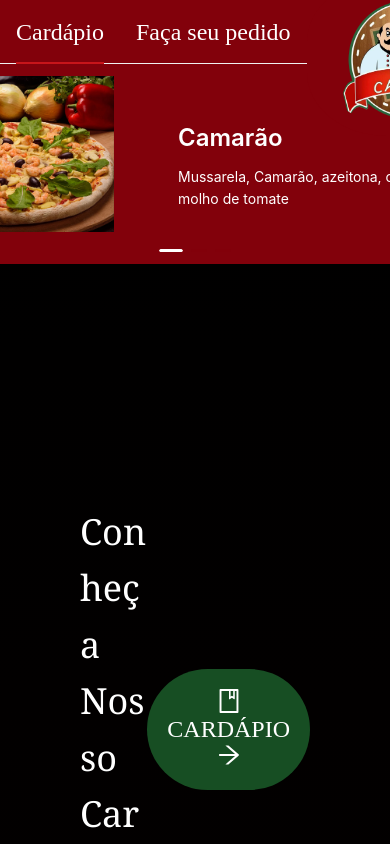
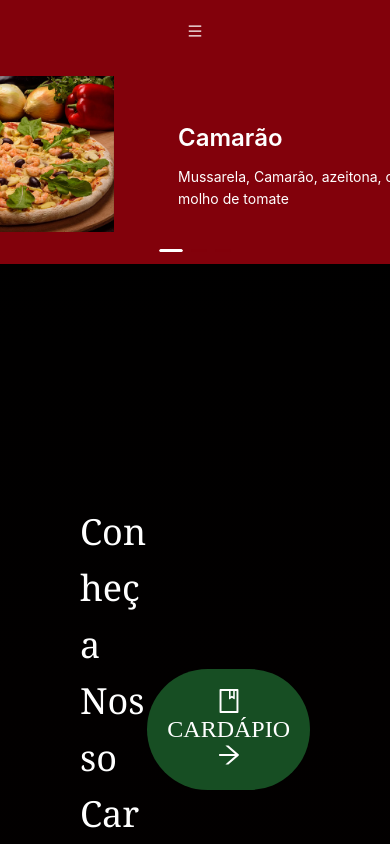
Before and after one commit to Lucas0Santana/careca-landing, a React (Create React App) app: page / in a window 390 px wide. Shown: the top 844 px of the page. Built offline with nearby package versions, Linux system fonts and the light colour scheme; a web font is replaced by a local one.

Commit message:
✨ feat: Implementando menu responsivo com Drawer e ajustes de estilo na MenuBar

```diff
--- a/src/Shared/Components/MenuBar/index.jsx
+++ b/src/Shared/Components/MenuBar/index.jsx
@@ -1,7 +1,9 @@
+import { MenuOutlined } from '@ant-design/icons';
+import { Button, Drawer, Menu } from 'antd';
+import { Header } from "antd/es/layout/layout";
+import { useEffect, useState } from 'react';
 import logo from '../../Images/marcacareca_1.png';
-  import { Header } from "antd/es/layout/layout";
 import useApp from "./useApp";
-import { Avatar, Menu } from 'antd';
 
 export const MenuBar = () => {
   const {
@@ -13,13 +15,52 @@ export const MenuBar = () => {
     itemsRight,
   } = useApp();
 
+  // const isMobile = window.innerWidth <= 768;
+  const [open, setOpen] = useState(false);
+  // const mdDown = useMediaQuery(theme.breakpoints.down('md'));
+  // const isMobile = useMediaQuery({ maxWidth: 768 });
+
+  const windowSize =
+    {
+      width: window.innerWidth,
+      height: window.innerHeight,
+    };
+
+  const isMobile = 768 > windowSize.width;
+
+    useEffect(() => {
+      console.log(open);
+      }, [open]);
+
   return (
     <Header style={headerStyle}>
+      {
+        isMobile ? (
+          <>
+            <Button type="text" icon={<MenuOutlined />} onClick={() => setOpen(!open)} />
+            <Drawer
+              title="Menu"
+              placement="right"
+              onClose={() => setOpen(false)}
+              open={open}
+            >
+              <Menu mode="vertical" items={[...itemsLeft, ...itemsRight]} />
+            </Drawer>
+          </>
+        ) : (
           <div style={menuContainerStyle}>
             <Menu mode="horizontal" items={itemsLeft} style={menuStyle} />
             <img src={logo} alt="Logo" style={logoStyle} />
             <Menu mode="horizontal" items={itemsRight} style={menuStyle} />
-          </div>
+          </div >
+        )}
     </Header>
   )
 }
+// <Header style={headerStyle}>
+//   <div style={menuContainerStyle}>
+//     <Menu mode="horizontal" items={itemsLeft} style={menuStyle} />
+//     <img src={logo} alt="Logo" style={logoStyle} />
+//     <Menu mode="horizontal" items={itemsRight} style={menuStyle} />
+//   </div>
+// </Header>
```
Lines whose indentation alone changed are shown as unchanged.
